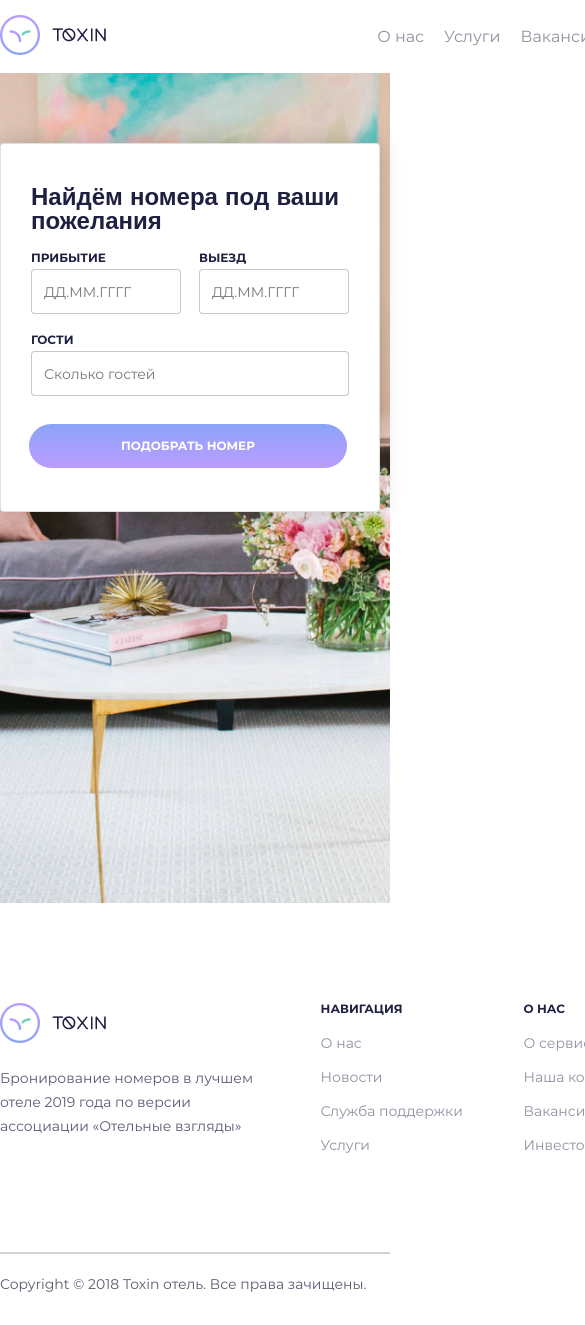
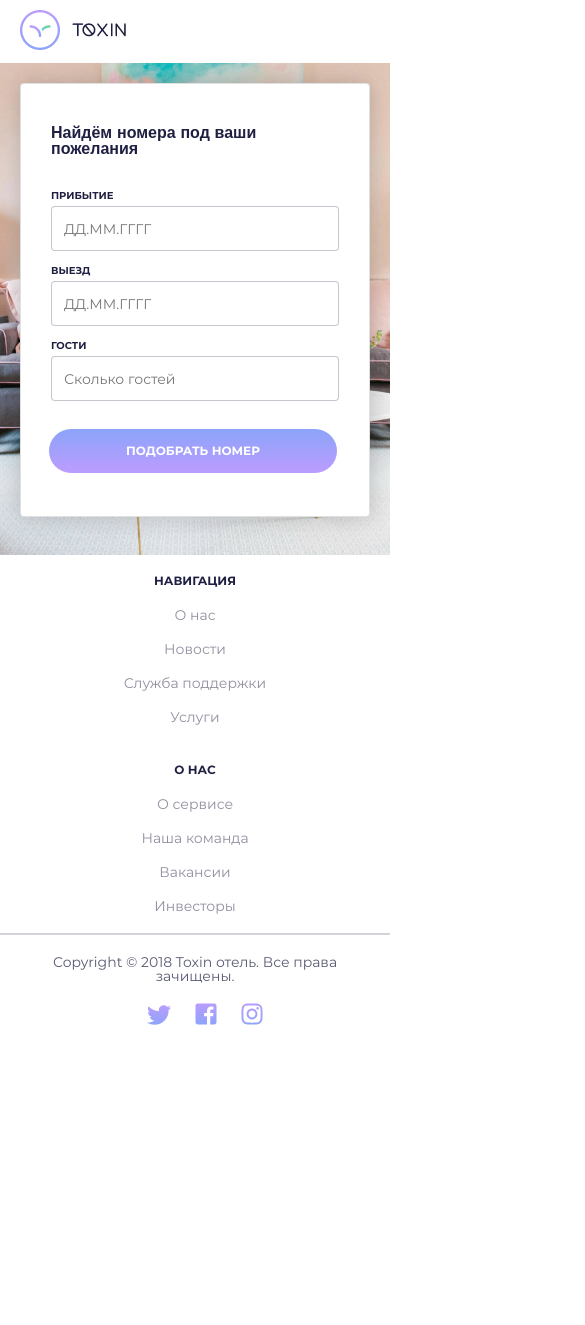
Before and after one commit to woodprop/TOXIN, a website: page src/index.html in a window 390 px wide. Shown: the top 1325 px of the page, 585 px wide, since content can reach past the window. After the commit the page ends 1048 px from the top, so only its background shows below. Drawn offline with Linux system fonts and the light colour scheme.

Commit message:
adaptive

```diff
--- a/src/index.html
+++ b/src/index.html
@@ -2,6 +2,7 @@
 <html lang="ru">
 <head>
     <meta charset="UTF-8">
+    <meta name="viewport" content="width=device-width, initial-scale=1">
     <title>TOXIN Hotel</title>
     <link rel="stylesheet" href="css/style.min.css">
 </head>
@@ -45,7 +46,7 @@
     </div>
 </section>
 
-<section class="bottom">
+<div class="bottom">
     <div class="container">
         <div class="bottom__wrapper">
             <div class="bottom__description">
@@ -92,7 +93,7 @@
             </div>
         </div>
     </div>
-</section>
+</div>
 
 <footer class="footer">
     <div class="container">
--- /dev/null
+++ b/src/sass/common/_media.sass
@@ -0,0 +1,68 @@
+@media (max-width: 1200px)
+  .container
+    width: 960px
+
+@media (max-width: 991px)
+  .container
+    width: 720px
+
+  .header
+    .menu
+      display: none
+
+  .bottom__description, .bottom__support
+    display: none
+
+
+@media (max-width: 767px)
+  .container
+    width: 540px
+
+@media (max-width: 575px)
+  .container
+    width: 100%
+    padding: 20px
+
+  .header
+    padding: 0
+    .container
+      padding: 10px 20px
+    .login-buttons
+      display: none
+
+  .main
+    padding-top: 0
+    height: auto
+    .title
+      display: none
+    .room-search
+      width: 100%
+      &__title
+        font-size: 16px
+      &__form
+        .row
+          margin: 0
+          flex-direction: column
+        label
+          margin-top: 15px
+          font-size: 10px
+      &__input
+        width: 100%
+
+  .bottom
+    padding: 0
+    &__wrapper
+      flex-direction: column
+      text-align: center
+    &__about
+      margin-top: 40px
+    &__subscribe
+      display: none
+
+  .footer
+    padding: 0
+    &__wrapper
+      flex-direction: column
+      text-align: center
+    &__social
+      margin-top: 20px
--- a/src/sass/style.sass
+++ b/src/sass/style.sass
@@ -14,3 +14,5 @@ html
 @import "blocks/main"
 @import "blocks/bottom"
 @import "blocks/footer"
+
+@import "common/media"
```
Also changed, not shown: src/css/style.min.css, 1 other file.
